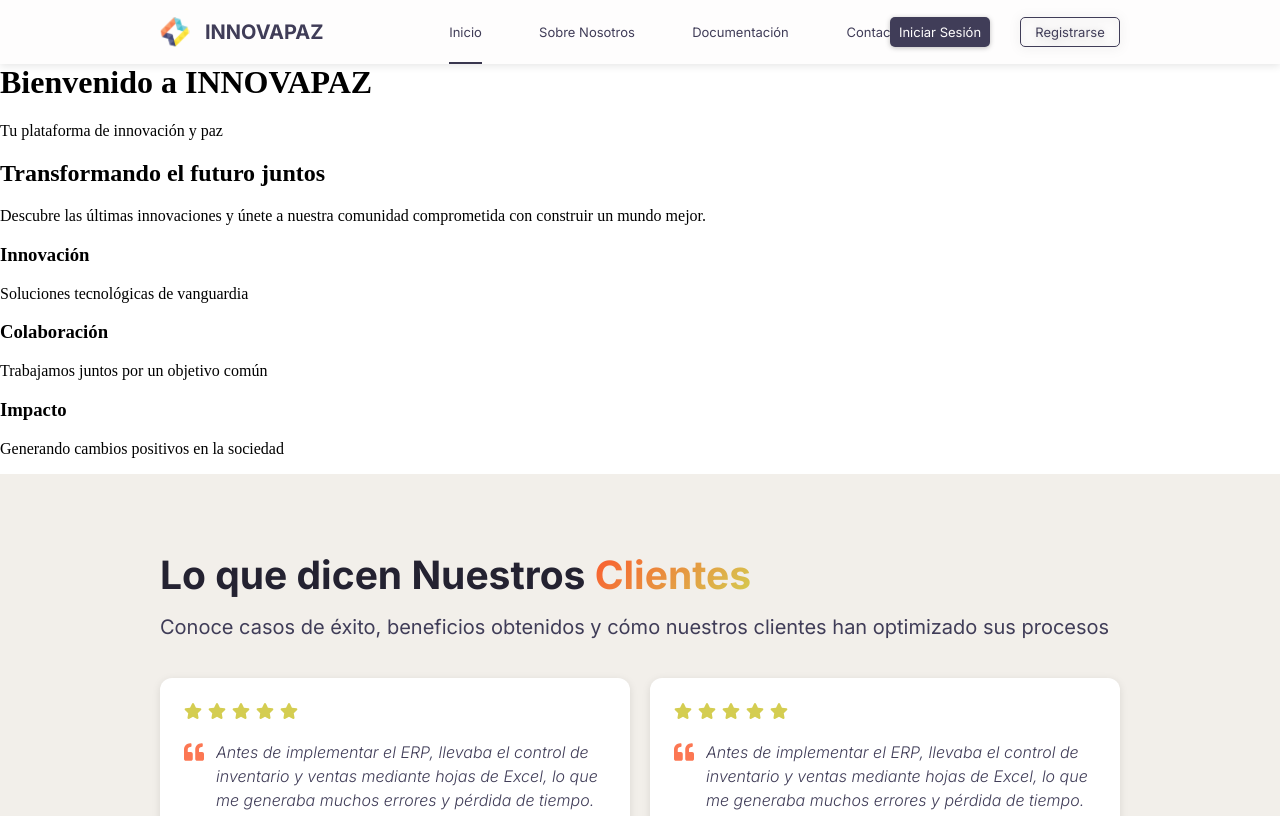
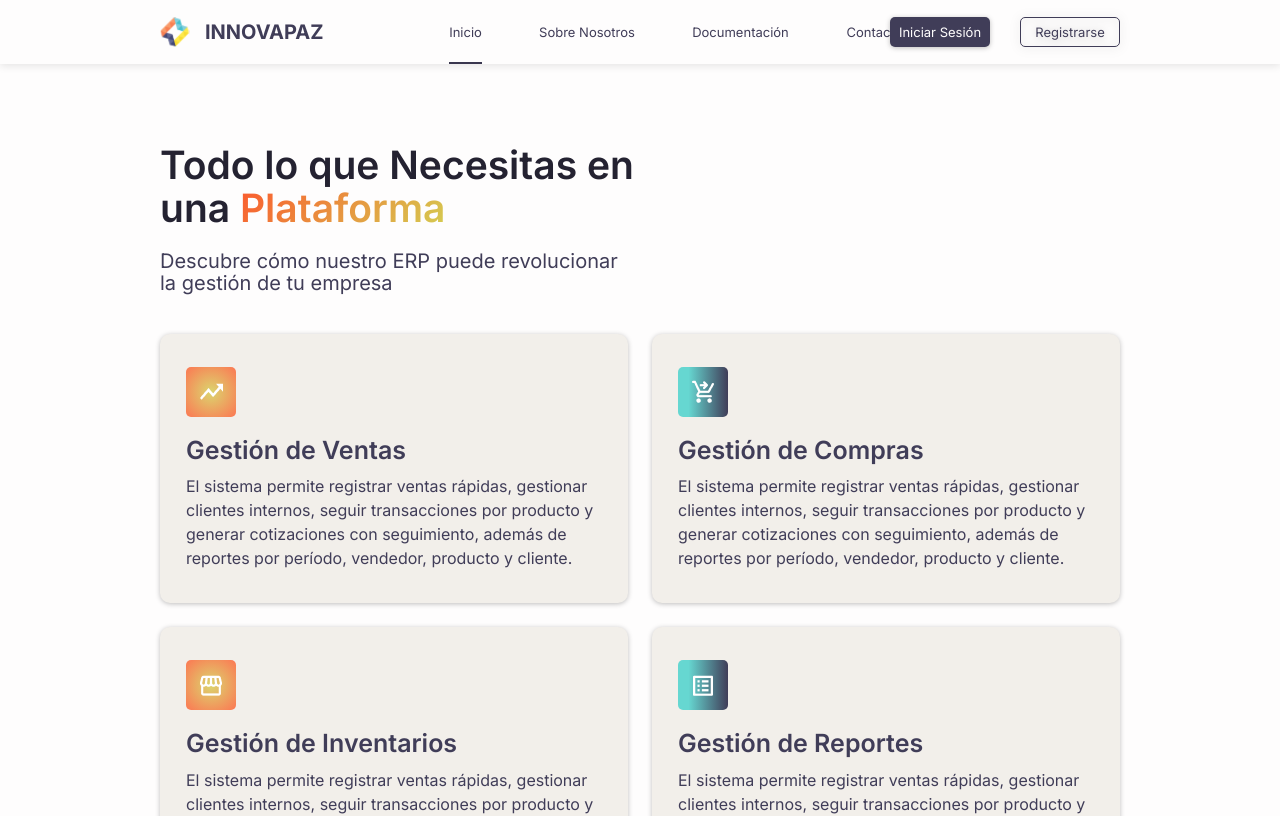
Before and after one commit to edisonCheca/INNOVAPAZ, a React (Vite) app in the folder frontend/: page / in a window 1280 px wide. Shown: the top 816 px of the page. Built offline with nearby package versions, Linux system fonts and the light colour scheme.

Commit message:
fix(frontend): margin solucionado de la segunda seccion

```diff
--- a/frontend/src/components/common/DisplayCard.css
+++ b/frontend/src/components/common/DisplayCard.css
@@ -22,6 +22,7 @@
   margin: 10px 0;
 }
 .display-card__content {
-  font: var(--font-13);
+  font: var(--font-16);
   color: var(--pri-600);
+  line-height: 1.5;
 }
--- a/frontend/src/components/layout/PlatformFeatures.css
+++ b/frontend/src/components/layout/PlatformFeatures.css
@@ -1,11 +1,29 @@
+.platform-features {
+  padding: 40px 0;
+  background-color: var(--bg-50);
+  font-family: var(--font);
+}
+
+.platform-features__container {
+  padding: 40px 16px;
+  margin: 0 auto;
+  width: 100%;
+  display: flex;
+  flex-direction: column;
+  gap: 40px;
+  box-sizing: border-box;
+}
+
 .platform-features__grid {
   display: flex;
   flex-wrap: wrap;
   justify-content: flex-start;
   gap: 20px;
 }
+
 .platform-features__title {
-  margin: 0px 40px 40px 40px;
+  display: flex;
+  flex-direction: column;
   gap: 20px;
 }
 
@@ -13,24 +31,68 @@
   font: var(--font-39);
   font-weight: 600;
 }
-@media (min-width: 768px) and (max-width: 1023px) {
+
+/* Mobile small screens */
+@media (max-width: 411px) {
+  .platform-features__container {
+    padding: 40px 16px;
+  }
+}
+
+/* Mobile larger screens */
+@media (min-width: 481px) {
+  .platform-features__container {
+    padding: 40px 32px;
+  }
+}
+
+/* Tablet screens */
+@media (min-width: 768px) {
+  .platform-features__container {
+    max-width: 680px;
+  }
+
   .platform-features__center-title h1 {
     text-align: center;
   }
+
   .platform-features__center-title p {
     text-align: center;
+    font-size: 20px;
   }
 }
 
-@media (min-width: 1024px) {
+/* Desktop screens */
+@media (min-width: 1025px) {
+  .platform-features__container {
+    padding: 40px 160px;
+    max-width: 1440px;
+  }
+
   .platform-features__title {
-    margin: 0px 40px 40px 0px;
-    gap: 20px;
     width: 477px;
   }
+
   .platform-features__grid {
     display: grid;
     grid-template-columns: 1fr 1fr;
     gap: 24px;
+    flex-wrap: nowrap;
+  }
+
+  .platform-features__center-title h1 {
+    text-align: left;
+  }
+
+  .platform-features__center-title p {
+    text-align: left;
+    font-size: 20px;
   }
 }
+
+/* Large desktop screens */
+@media (min-width: 1440px) {
+  .platform-features__container {
+    max-width: 1440px;
+  }
+}
--- a/frontend/src/components/layout/PlatformFeatures.tsx
+++ b/frontend/src/components/layout/PlatformFeatures.tsx
@@ -8,7 +8,8 @@ import iconreportes from '../../assets/images/iconreportes.png';
 import HeroTitle from '../common/HeroTitle';
 
 const PlatformFeatures: React.FC = () => (
-  <section>
+  <section className="platform-features">
+    <div className="platform-features__container">
       <div className="platform-features__title">
         <HeroTitle
           titulo="Todo lo que Necesitas en una Plataforma"
@@ -55,6 +56,7 @@ const PlatformFeatures: React.FC = () => (
           período, vendedor, producto y cliente.
         </DisplayCard>
       </div>
+    </div>
   </section>
 );
 
--- a/frontend/src/pages/HomePage.tsx
+++ b/frontend/src/pages/HomePage.tsx
@@ -1,42 +1,13 @@
 import React from 'react';
 import CommentSection from '../components/layout/CommentSection';
+import PlatformFeatures from '../components/layout/PlatformFeatures';
 
 const HomePage: React.FC = () => {
   return (
-    <div className="home-page">
-      <header className="home-header">
-        <h1>Bienvenido a INNOVAPAZ</h1>
-        <p>Tu plataforma de innovación y paz</p>
-      </header>
-
-      <main className="home-content">
-        <section className="hero-section">
-          <h2>Transformando el futuro juntos</h2>
-          <p>
-            Descubre las últimas innovaciones y únete a nuestra comunidad comprometida con construir
-            un mundo mejor.
-          </p>
-        </section>
-
-        <section className="features-section">
-          <div className="feature-grid">
-            <div className="feature-card">
-              <h3>Innovación</h3>
-              <p>Soluciones tecnológicas de vanguardia</p>
-            </div>
-            <div className="feature-card">
-              <h3>Colaboración</h3>
-              <p>Trabajamos juntos por un objetivo común</p>
-            </div>
-            <div className="feature-card">
-              <h3>Impacto</h3>
-              <p>Generando cambios positivos en la sociedad</p>
-            </div>
-          </div>
-        </section>
-        <CommentSection />
-      </main>
-    </div>
+    <>
+      <PlatformFeatures />
+      <CommentSection />
+    </>
   );
 };
 
```
Lines whose indentation alone changed are shown as unchanged.
